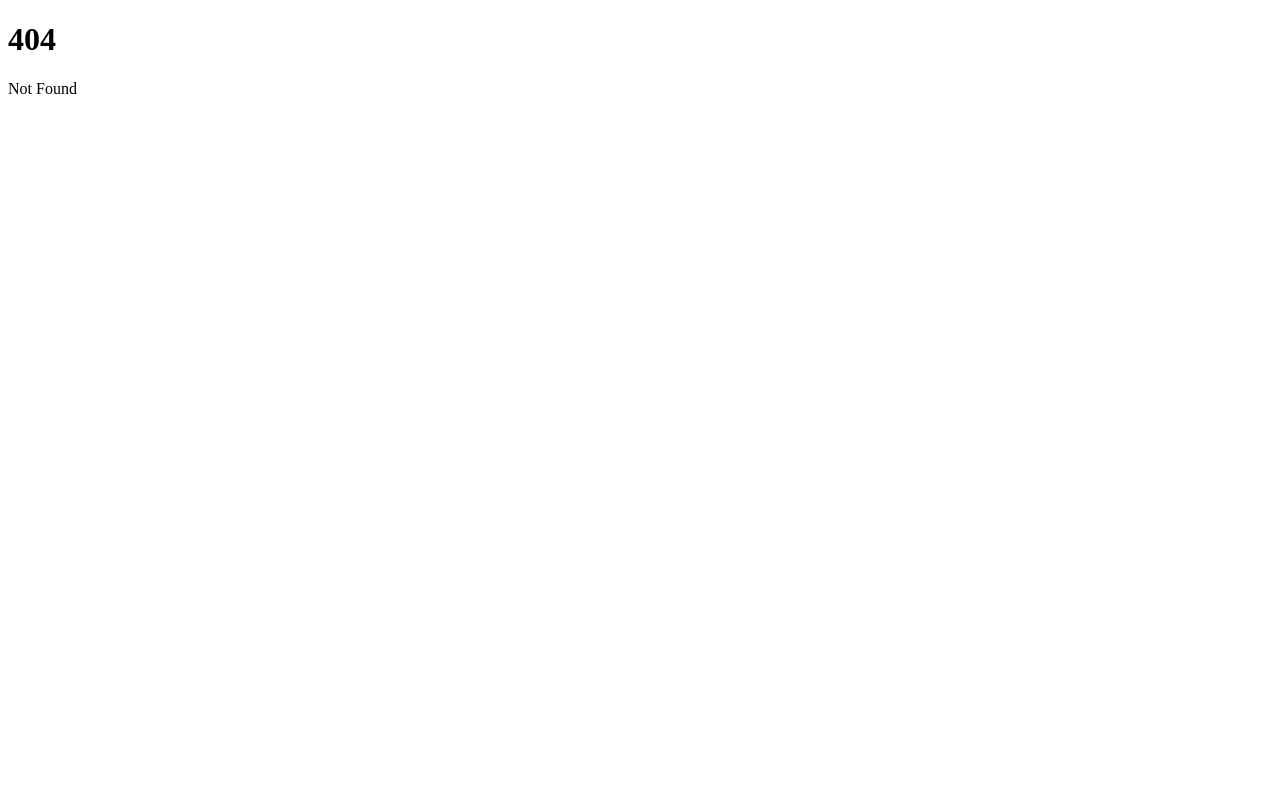
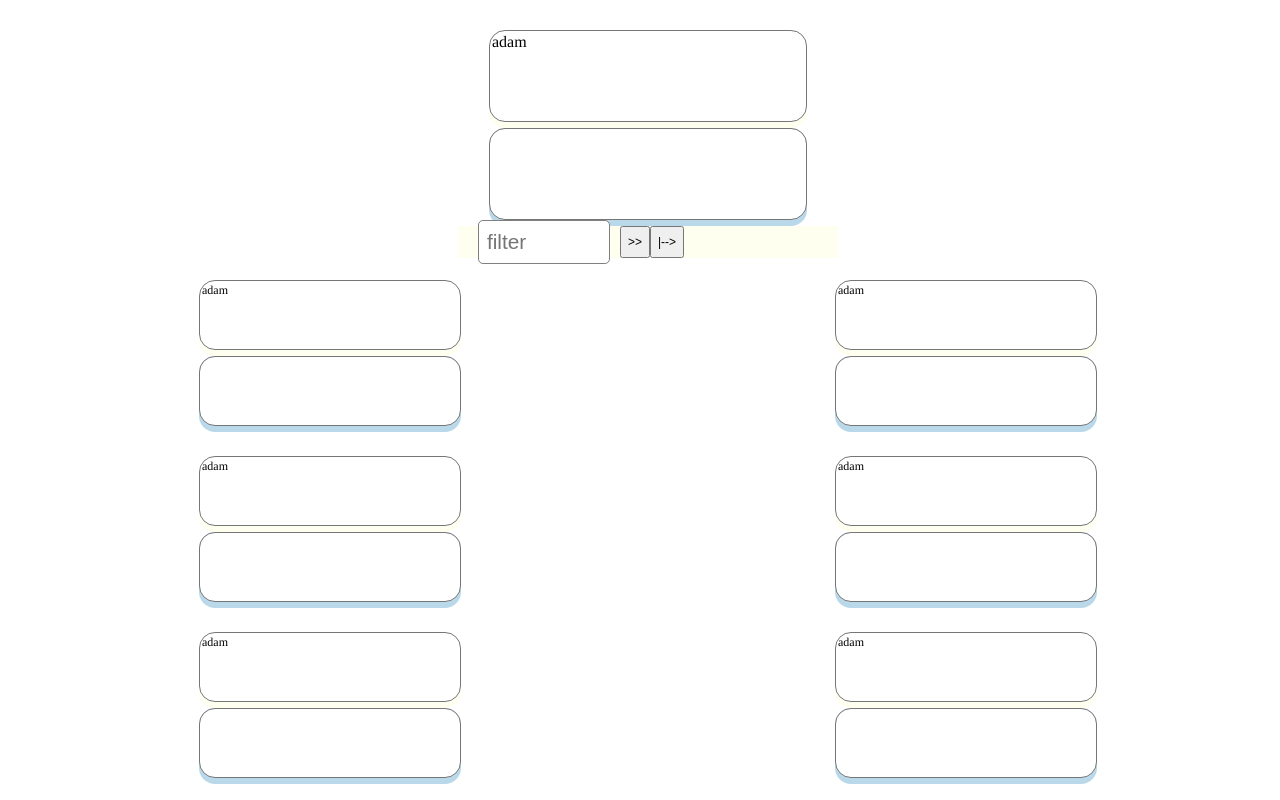
Before and after one commit to adam-mehdi/adamcards, a SvelteKit app: page /test/edit in a window 1280 px wide. Before the commit this address had no page. Shown: the top 800 px of the page. Built offline with nearby package versions, Linux system fonts and the light colour scheme.

Commit message:
editing page frontend

```diff
--- a/src/lib/DeckList.svelte
+++ b/src/lib/DeckList.svelte
@@ -26,7 +26,7 @@
 		<tr>
 			<td>{entry.name}</td>
 			<td>{entry.deadline_string}</td>
-			<td><button>Edit</button></td>
+			<td><a href="/{entry.id}/review"><button>Edit</button></a></td>
 			<td><a href="/{entry.id}/review"><button>Review</button></a></td>
 		</tr>
 	{/each}
--- a/src/lib/EditableCard.svelte
+++ b/src/lib/EditableCard.svelte
@@ -33,7 +33,7 @@
 </script>
 
 <hr />
-<h1>EditableCard.Svelte</h1>
+<!-- <h1>EditableCard.Svelte</h1> -->
 <div>
 	<label>
 		Front
--- a/src/lib/Folder.svelte
+++ b/src/lib/Folder.svelte
@@ -21,7 +21,7 @@
 <span class:expanded on:click={toggle} on:keypress={toggle}>{name}</span>
 
 {#if expanded}
-	<ul transition:slide={{duration:300}}>
+	<ul transition:slide={{duration:50}}>
 		{#each files as file}
 			<li>
 				{#if file.type === 'folder'}
--- /dev/null
+++ b/src/lib/SearchBarFilter.svelte
@@ -0,0 +1,34 @@
+<script lang="ts">
+	export let prompt: string;
+</script>
+
+
+<div id="search-input-cont">
+	<input type="text"
+	 id="search-field"
+	 placeholder="filter"
+	 autocomplete="off"
+	 bind:value={prompt}
+	 on:input />
+</div>
+
+
+<style>
+	#search-input-cont {
+		width: 40%;
+		display: flex;
+		align-items: center;
+		margin: 0 0 0 10px;
+	}
+
+	#search-field {
+		width: 100%;
+		height: 80%;
+		font-size: 1.3rem;
+		border: 1px solid gray;
+		border-radius: 5px;
+		padding: 8px;
+		margin: 0 10px 0;
+	}
+
+</style>
--- /dev/null
+++ b/src/routes/[deck]/edit/+page.svelte
@@ -0,0 +1,161 @@
+<script lang="ts">
+	import { flip } from 'svelte/animate'
+	import  Search  from '$lib/SearchBarFilter.svelte'
+
+	const dragDuration = 300
+	let cards: number[] = Array(20).fill(1).map((_, i) => i + 1)
+	let draggingCard: number | undefined;
+	let animatingCards = new Set()
+
+	function swapWith(card: number) {
+		if (draggingCard === card || animatingCards.has(card)) return
+		animatingCards.add(card)
+		setTimeout(() => animatingCards.delete(card), dragDuration)
+		const cardAIndex = cards.indexOf(draggingCard!)
+		const cardBIndex = cards.indexOf(card)
+		cards[cardAIndex] = card
+		cards[cardBIndex] = draggingCard!
+	}
+	let front = 'adam';
+	let back = '';
+
+	let prompt = '';
+
+	function createCard(event: any) {
+		// append to cards
+		// crossfade animation
+		// clear field
+
+	}
+
+	const filterCards = () => {
+		// return array of cards that match search term
+	}
+
+</script>
+
+<div class="center_panel">
+	<div class="center_card">
+			<div class="front">
+				<textarea class="center_text" bind:value={front} />
+			</div>
+
+		<div class="back">
+				<textarea class="center_text" bind:value={back} />
+		</div>
+
+
+
+		<div class="center_bar">
+		<!-- 	if editing; specify deadline if creating -->
+			<Search bind:prompt on:input={filterCards} />
+			<button on:click={createCard}> >> </button>
+			<button on:click={createCard}> |--> </button>
+		</div>
+
+	</div>
+</div>
+
+<div class="container">
+	{#each cards as card (card)}
+		<div
+			animate:flip={{ duration: dragDuration }}
+			class="card"
+			draggable="true"
+			on:dragstart={() => draggingCard = card}
+			on:dragend={() => draggingCard = undefined}
+		  on:dragenter={() => swapWith(card)}
+			on:dragover|preventDefault
+		>
+			<div class="front">
+				<textarea bind:value={front} />
+			</div>
+
+		<div class="back">
+				<textarea bind:value={back} />
+		</div>
+
+		</div>
+	{/each}
+</div>
+
+<style>
+	.container {
+		display: grid;
+/* format depends on size of window		 */
+		grid-template-rows: repeat(4, 1fr);
+		grid-template-columns: repeat(2, 1fr);
+		gap: 8px;
+	}
+
+	.card {
+		display: flex;
+ 		flex-direction:column;
+		padding: 8px;
+		justify-content: center;
+		align-items: center;
+    color: darkblue;
+
+		width: 100%;
+		height: 100%;
+		font-size: 1.5rem;
+	}
+
+	.front {
+		border-radius: 16px;
+		background-color: ivory;
+	}
+
+	.back {
+		border-radius: 16px;
+		background-color: #B9D9EB;
+	}
+
+	textarea {
+		width: 256px;
+		height: 64px;
+		border-radius: 16px;
+		resize: None;
+		font-size: 12px;
+		font-family:"Times";
+	}
+
+
+	/* add image support and submit bar at bottom	 */
+	.center_panel {
+		height: 256px;
+	}
+
+	.center_card {
+		display: flex;
+ 		flex-direction:column;
+		padding: 8px;
+		justify-content: center;
+		align-items: center;
+
+		width: 100%;
+		height: 100%;
+		font-size: 1.5rem;
+
+	}
+
+	.center_text {
+		width: 312px;
+		height: 86px;
+		border-radius: 16px;
+		resize: None;
+		font-size: 16px;
+	}
+
+	.center_bar {
+		display: flex;
+		background-color:ivory;
+		height: 32px;
+	}
+
+	button {
+		height: 32px;
+		font-size: 12px;
+	}
+
+</style>
```
Also changed, not shown: src/routes/+page.svelte (+9 -3 lines).
